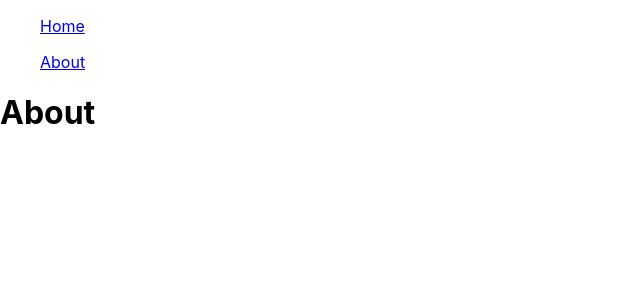
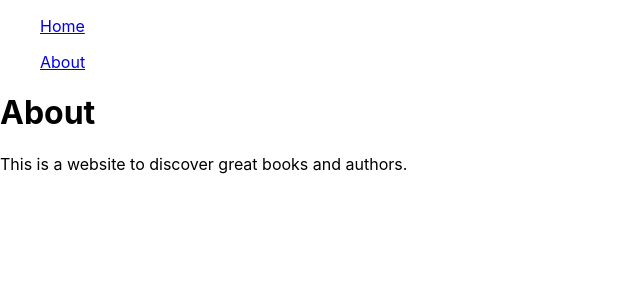
Before and after one commit to johj703/react_masterclass, a React (Create React App) app in the folder react-router-6/: page /about in a window 1280 px wide. Shown: the top 300 px of the page, without its empty margins (0-640 px from the left). Built offline with nearby package versions, Linux system fonts and the light colour scheme.

Commit message:
About 페이지 구문 추가

```diff
--- a/react-router-6/src/screens/About.tsx
+++ b/react-router-6/src/screens/About.tsx
@@ -1,4 +1,9 @@
 function About() {
-  return <h1>About</h1>;
+  return (
+    <>
+      <h1>About</h1>
+      <p>This is a website to discover great books and authors.</p>
+    </>
+  );
 }
 export default About;
```
